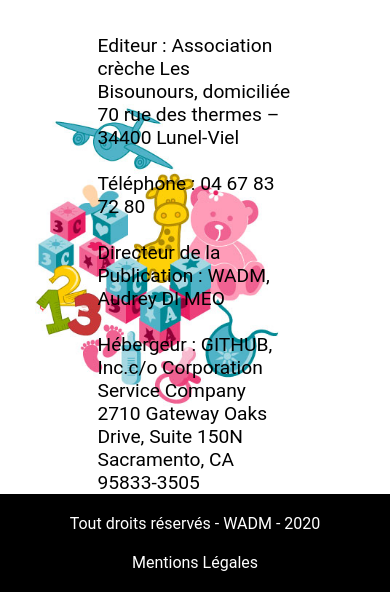
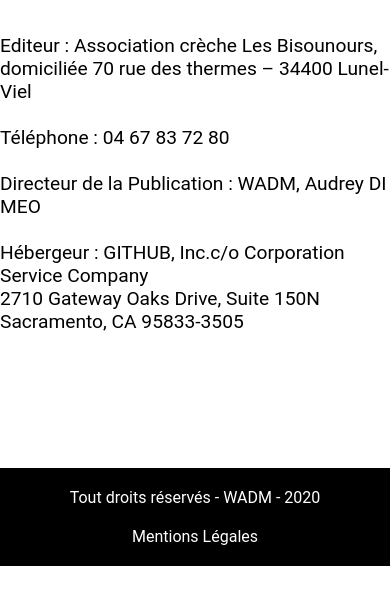
Before and after one commit to association-bisounours34/association-bisounours34, a plain HTML site: page mentions.html in a window 390 px wide. Shown: the part 292-884 px from the top of the page. After the commit the page ends 858 px from the top, so only its background shows below. Drawn offline with Linux system fonts and the light colour scheme.

Commit message:
Update style.css

```diff
--- a/assets/css/style.css
+++ b/assets/css/style.css
@@ -320,4 +320,6 @@ section{
 	}
 	.tel{font-size: 1.1rem;}
 	.padright{font-weight: initial;}
+	.pattern-mentions{background-image: none;}
+	.mentions{width: 100vw;}
 }
```
